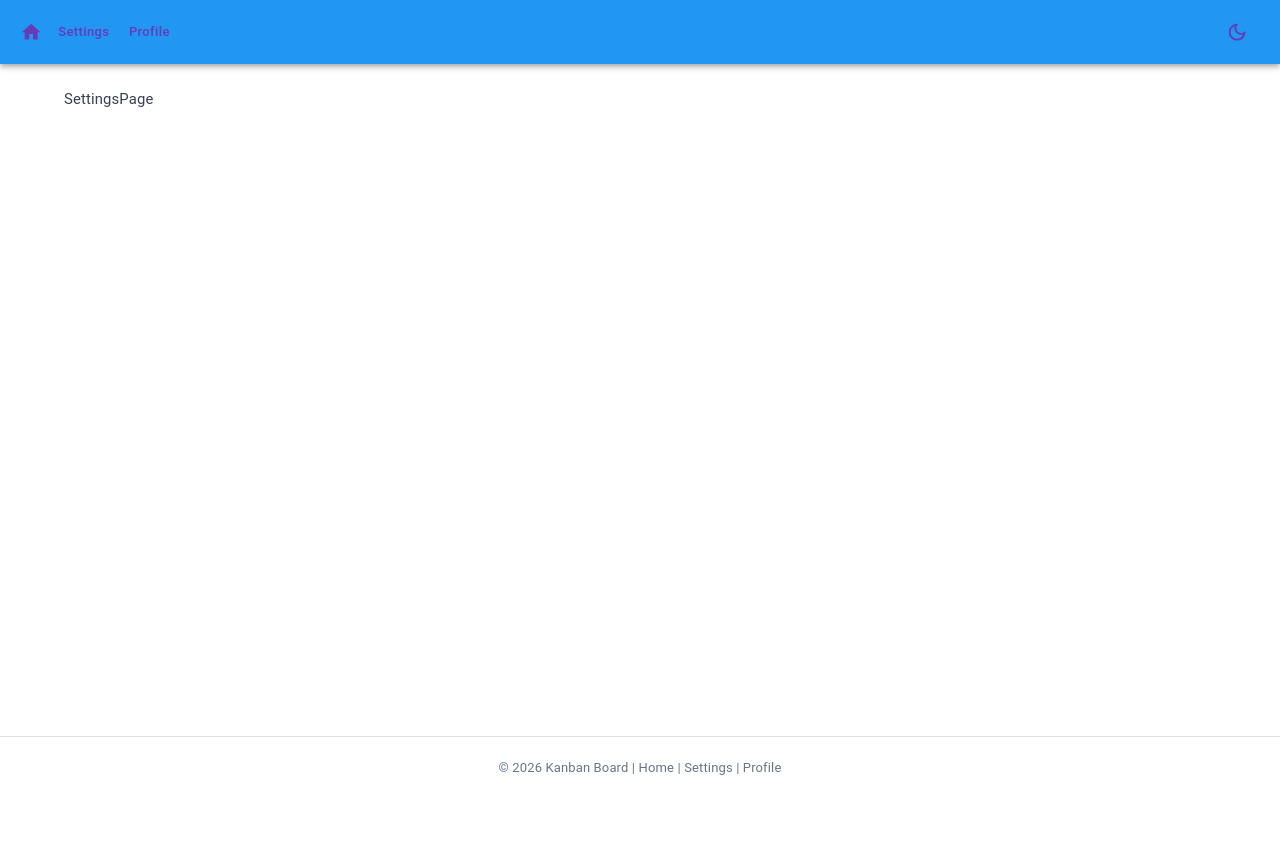
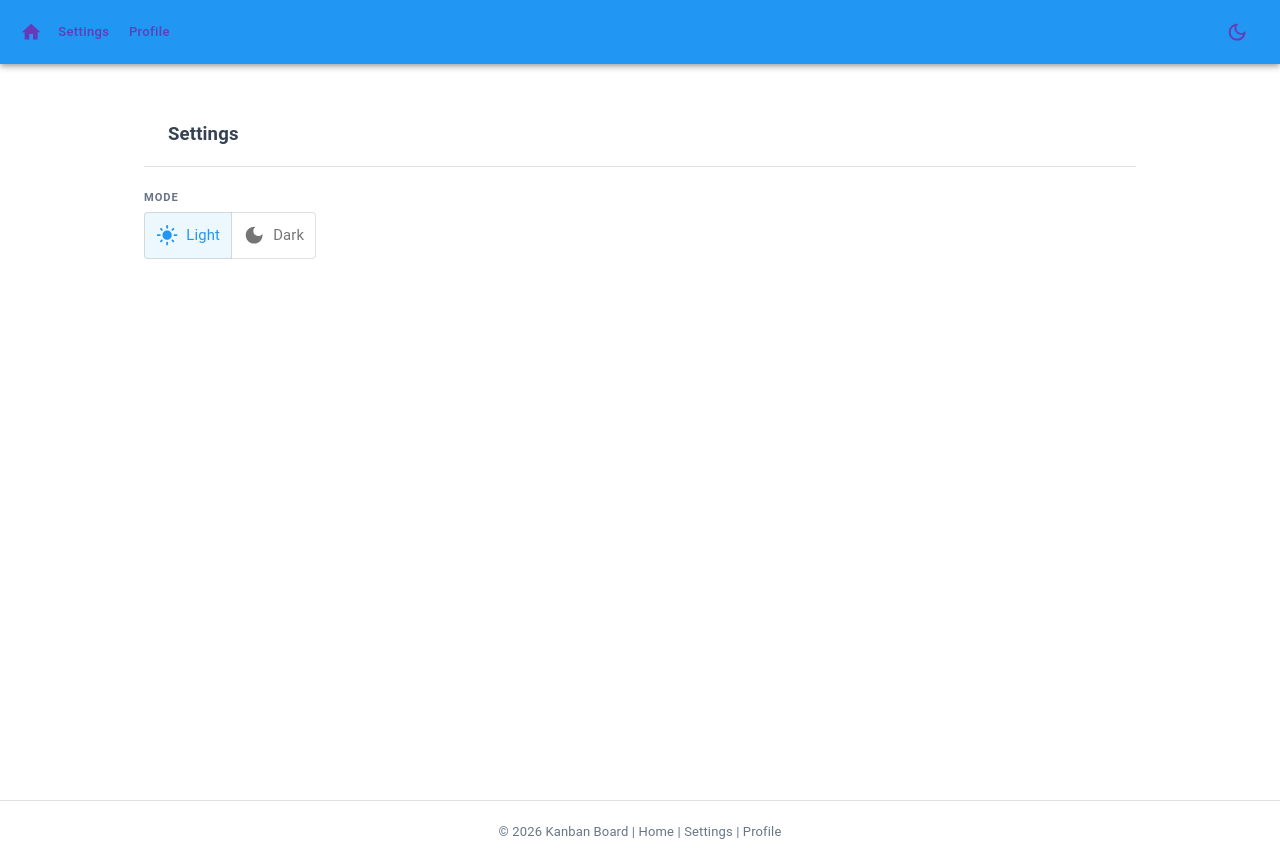
Before and after one commit to NaamaSchweitzer/kanban-board, a React (Vite) app in the folder client/: page /settings in a window 1280 px wide. Before the commit the page ends 800 px from the top, so only its background shows below. Built offline with nearby package versions, Linux system fonts and the light colour scheme.

Commit message:
Implement settings page

```diff
--- /dev/null
+++ b/client/src/components/SettingsMenu.tsx
@@ -0,0 +1,77 @@
+import {
+  Box,
+  Typography,
+  Divider,
+  ToggleButtonGroup,
+  ToggleButton,
+  Grid,
+} from "@mui/material";
+import { DarkMode, LightMode } from "@mui/icons-material";
+import { useTheme } from "../contexts/ThemeContext";
+
+const SettingsMenu = () => {
+  const { themeMode, toggleTheme } = useTheme();
+
+  const handleChange = (
+    _event: React.MouseEvent<HTMLElement>,
+    newTheme: string | null,
+  ) => {
+    if (newTheme !== null && newTheme !== themeMode) {
+      toggleTheme();
+    }
+  };
+
+  return (
+    <Box
+      sx={{
+        height: (theme) =>
+          `calc(100vh - ${theme.heightVariants.navBarHeight} - ${theme.heightVariants.footerHeight})`,
+        py: 4,
+        px: 10,
+      }}
+    >
+      <Typography variant="h6" fontWeight="bold" gutterBottom sx={{ ml: 3 }}>
+        Settings
+      </Typography>
+      <Divider sx={{ my: 2 }} />
+
+      {/* Theme Mode */}
+      <Grid container>
+        <Grid size={12}>
+          <Typography
+            variant="overline"
+            fontWeight="bold"
+            color="textSecondary"
+          >
+            Mode
+          </Typography>
+        </Grid>
+        <Grid size={12}>
+          <ToggleButtonGroup
+            exclusive
+            color="primary"
+            value={themeMode}
+            onChange={handleChange}
+            aria-labelledby="settings-mode"
+          >
+            <ToggleButton value="light" aria-label="light theme">
+              <Box sx={{ display: "flex", alignItems: "center", gap: 1 }}>
+                <LightMode />
+                <Typography>Light</Typography>
+              </Box>
+            </ToggleButton>
+
+            <ToggleButton value="dark" aria-label="dark theme">
+              <Box sx={{ display: "flex", alignItems: "center", gap: 1 }}>
+                <DarkMode />
+                <Typography>Dark</Typography>
+              </Box>
+            </ToggleButton>
+          </ToggleButtonGroup>
+        </Grid>
+      </Grid>
+    </Box>
+  );
+};
+
+export default SettingsMenu;
--- a/client/src/pages/Settings/index.tsx
+++ b/client/src/pages/Settings/index.tsx
@@ -1,5 +1,7 @@
+import SettingsMenu from "../../components/SettingsMenu";
+
 const Settings = () => {
-  return <div>SettingsPage</div>;
+  return <SettingsMenu />;
 };
 
 export default Settings;
```
